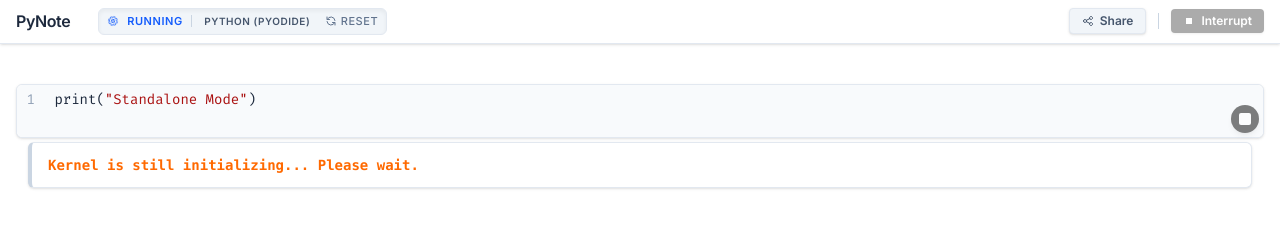
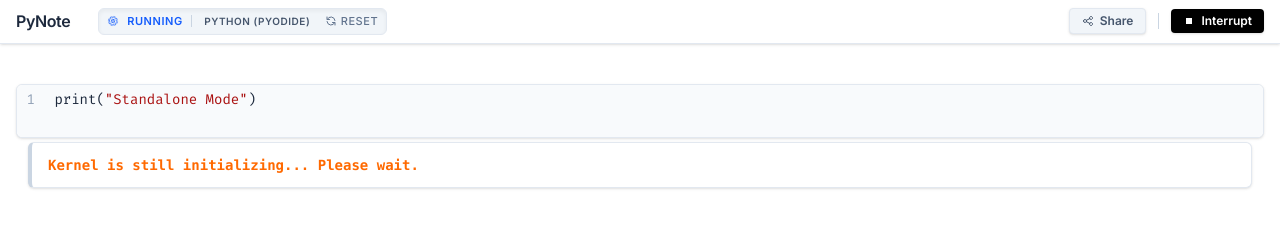
Before and after one commit to pughlu/pynote-pad, a website built with Vite: page index.html in a window 1280 px wide. Both pictures are taken after a click on the button "Run All". Built offline with nearby package versions, Linux system fonts and the light colour scheme.

Commit message:
changes to stop buttons

```diff
--- a/index.html
+++ b/index.html
@@ -68,7 +68,7 @@
                 Share
             </button>
             <div class="w-px h-4 bg-slate-300 mx-1"></div>
-            <button id="run-all-btn" onclick="notebookCore.runAll()" class="flex items-center gap-1.5 px-3 py-1 text-xs font-bold text-white bg-blue-600 rounded hover:bg-blue-700 transition-colors shadow-sm disabled:opacity-50 disabled:cursor-not-allowed">
+            <button id="run-all-btn" onclick="notebookCore.isExecuting ? notebookCore.interrupt() : notebookCore.runAll()" class="flex items-center gap-1.5 px-3 py-1 text-xs font-bold text-white bg-blue-600 rounded hover:bg-blue-700 transition-colors shadow-sm disabled:opacity-50 disabled:cursor-not-allowed">
                 Run All
             </button>
         </div>
--- a/src/ide/panels/editor-panel.ts
+++ b/src/ide/panels/editor-panel.ts
@@ -82,7 +82,11 @@ export class EditorPanel implements IDEPanel {
 
         // Toolbar actions
         this.container.querySelector('#btn-run-all')?.addEventListener('click', () => {
-            if (window.notebookCore?.runAll) window.notebookCore.runAll();
+            if (window.notebookCore?.isExecuting) {
+                if (window.notebookCore.interrupt) window.notebookCore.interrupt();
+            } else {
+                if (window.notebookCore?.runAll) window.notebookCore.runAll();
+            }
         });
         const ui = this.container.querySelector('#pynote-kernel-ui');
         ui?.addEventListener('kernel-change', (e: any) => {
--- a/src/pynote-core.css
+++ b/src/pynote-core.css
@@ -56,12 +56,25 @@ notebook-text-cell[is-hidden] {
     display: none !important;
 }
 
+/* Keep the running cell's stop button always visible */
+body[data-kernel-executing="true"] .cell-action-btn.is-running {
+    opacity: 1 !important;
+    display: flex !important;
+}
+
+/* Hide other cell action buttons by default during execution */
 body[data-kernel-executing="true"] .cell-action-btn:not(.is-running) {
-    opacity: 0.5;
+    opacity: 0 !important;
     pointer-events: none;
-    cursor: not-allowed;
-    filter: grayscale(100%);
     background-color: #000000 !important;
+}
+
+/* Show other cell action buttons on cell hover with alpha, and make them clickable */
+body[data-kernel-executing="true"] .group\/cell:hover .cell-action-btn:not(.is-running) {
+    opacity: 0.5 !important;
+    display: flex !important;
+    pointer-events: auto !important;
+    cursor: pointer !important;
 }
 
 body[data-kernel-executing="true"] .cell-action-btn:not(.is-running) svg {
@@ -77,10 +90,15 @@ body[data-kernel-executing="true"] .cell-action-btn:not(.is-running)::after {
     border-radius: 2px;
 }
 
-body[data-kernel-executing="true"] #run-all-btn,
-body[data-kernel-executing="true"] #btn-run-all {
-    opacity: 0.5;
-    pointer-events: none;
-    cursor: not-allowed;
-    filter: grayscale(100%);
+/* Interrupt Button Styles */
+#run-all-btn.is-executing, #btn-run-all.is-executing {
+    background-color: #000000 !important;
+    opacity: 1 !important;
+    pointer-events: auto !important;
+    cursor: pointer !important;
+    filter: none !important;
 }
+
+#run-all-btn.is-executing:hover, #btn-run-all.is-executing:hover {
+    background-color: #1f2937 !important;
+}
```
